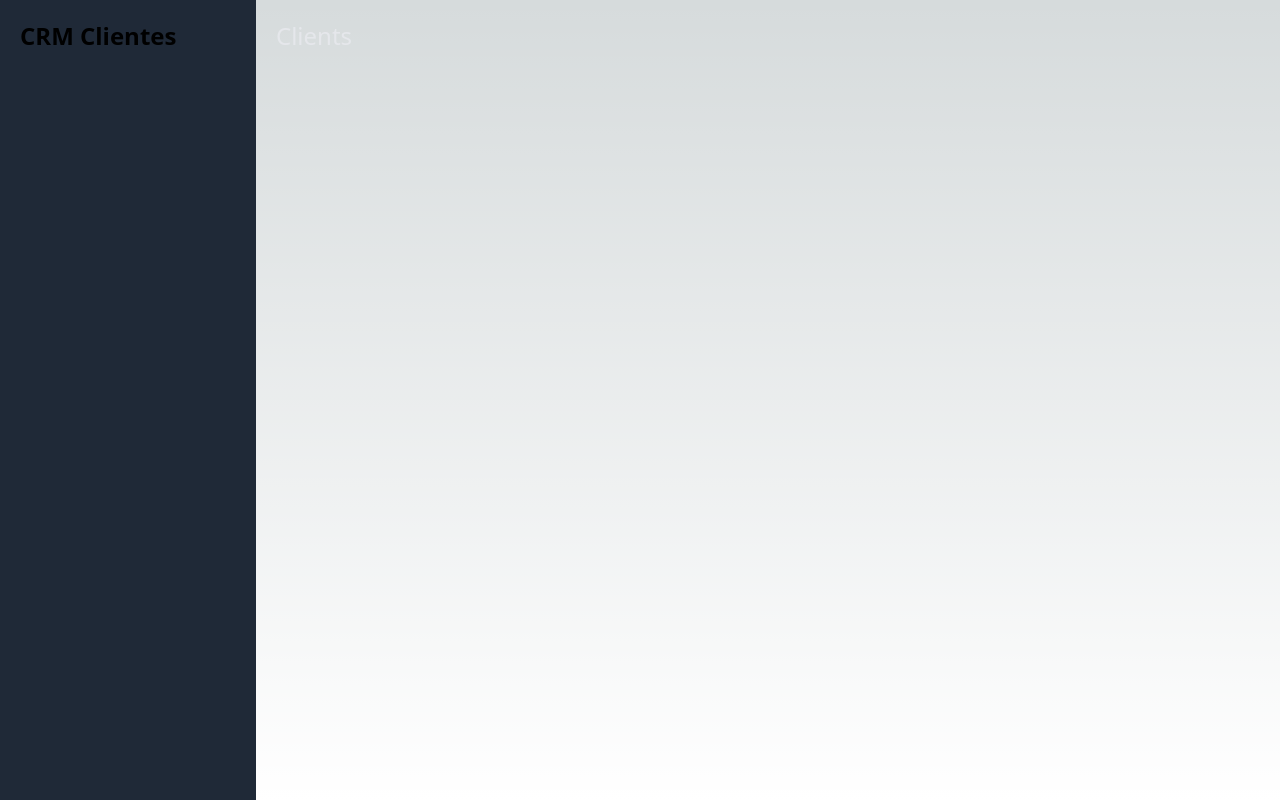
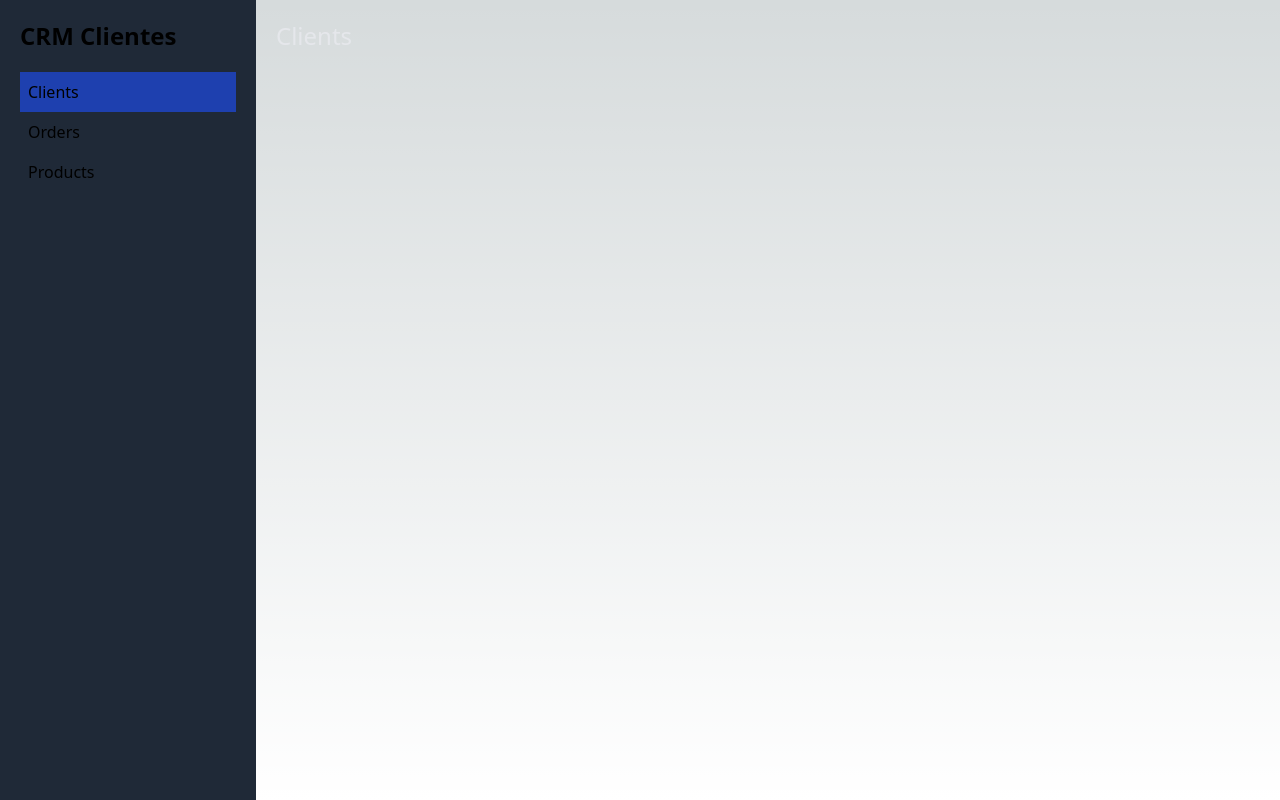
Before and after one commit to TaniaTenorio/crm-client, a Next.js app: page / in a window 1280 px wide. Built offline with nearby package versions, Linux system fonts and the light colour scheme.

Commit message:
feat: add routing for clients, orders and products

```diff
--- a/components/Sidebar.js
+++ b/components/Sidebar.js
@@ -1,13 +1,37 @@
 import React from "react"
+import Link from "next/link"
+import { useRouter } from "next/router";
 
 const Sidebar = () => {
+
+  // routing from next
+  const router = useRouter()
+
   return (
     <aside className="bg-gray-800 sm:w-1/3 xl:w-1/5 sm:min-h-screen p-5">
       <div>
         <p className="text-2xl font-bold  ">CRM Clientes </p>
       </div>
+
+      <nav className="mt-5 list-none">
+        <li className={router.pathname === "/" ? "bg-blue-800 p-2" : "p-2"}>
+          <Link href="/" className="block">
+            Clients
+          </Link>
+        </li>
+        <li className={router.pathname === "/orders" ? "bg-blue-800 p-2" : "p-2"}>
+          <Link href="/orders" className="block">
+            Orders
+          </Link>
+        </li>
+        <li className={router.pathname === "/products" ? "bg-blue-800 p-2" : "p-2"}>
+          <Link href="/products" className="block">
+            Products
+          </Link>
+        </li>
+      </nav>
     </aside>
-  )
+  );
 }
 
 export default Sidebar
```
